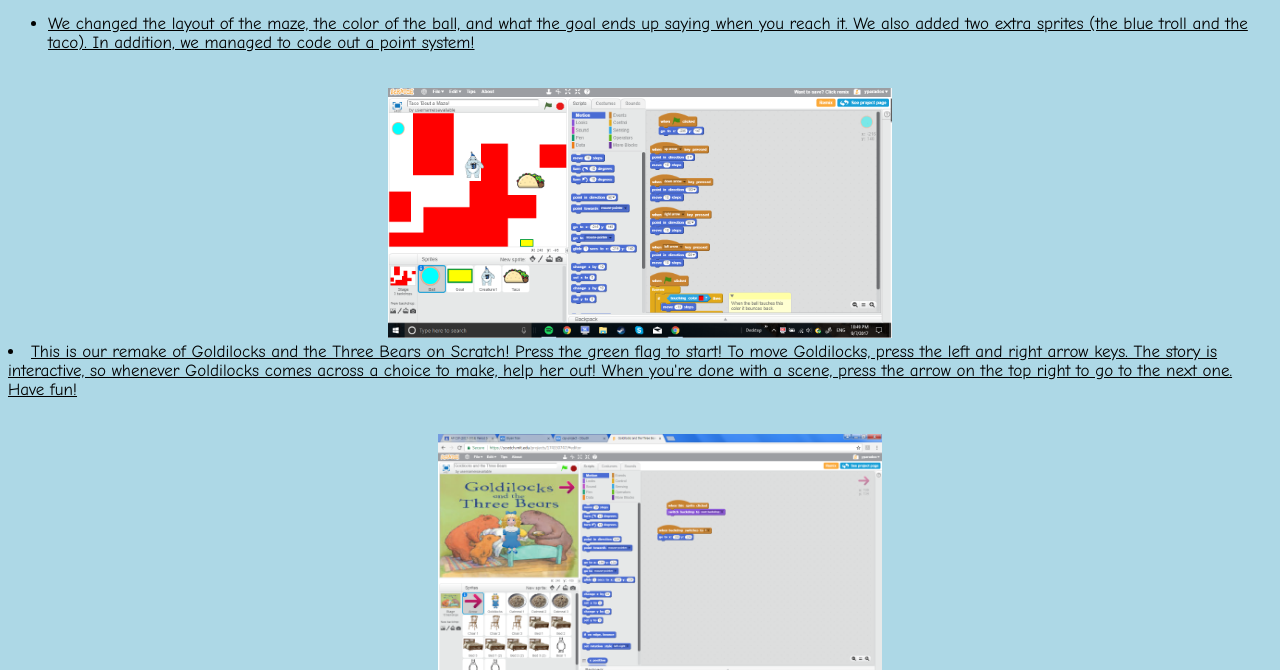
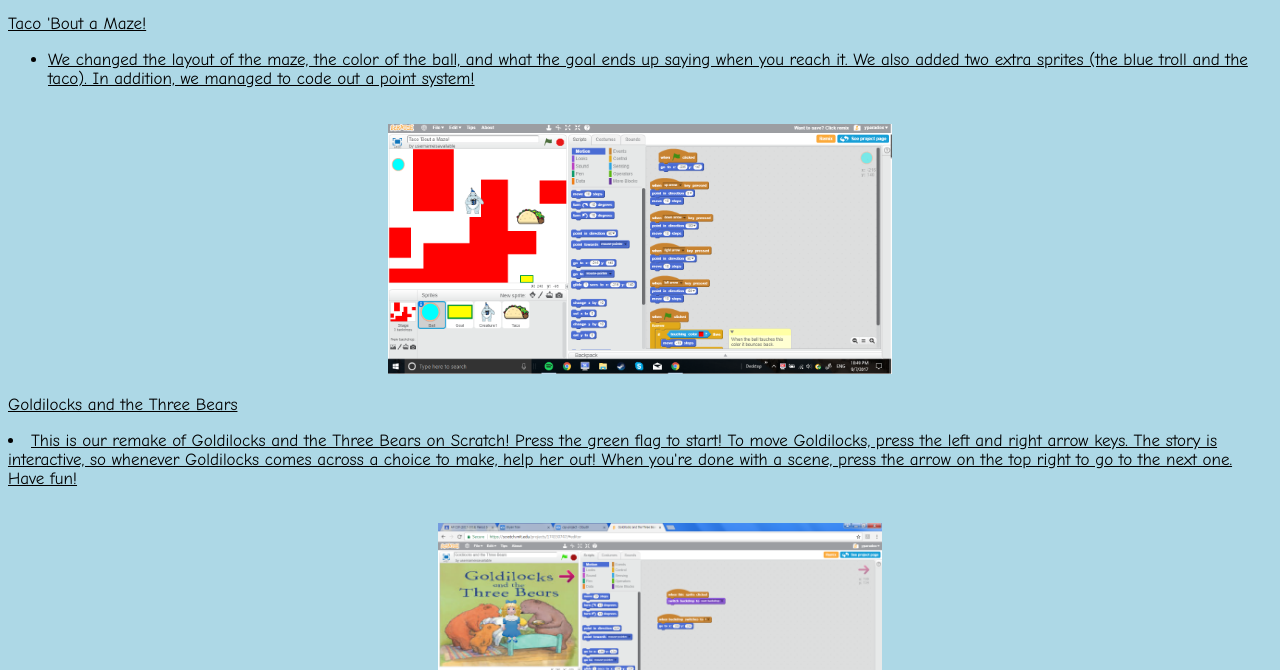
Before and after one commit to btran17792/csp2017, a plain HTML site: page portfolio.html in a window 1280 px wide. Shown: the part 430-1100 px from the top of the page. Drawn offline with Linux system fonts and the light colour scheme.

Commit message:
Update portfolio.html

```diff
--- a/portfolio.html
+++ b/portfolio.html
@@ -36,6 +36,9 @@ li {
     font-family: "Comic Sans MS", Comic Sans, cursive;
     font-size: 17px;
 }
+p   {
+    text-align: left;
+}
 </style>
     <a href="index.html">Home</a>
     <a href="portfolio.html">Portfolio</a>
@@ -46,13 +49,16 @@ li {
     <a target="_blank" href="https://scratch.mit.edu">
       <img src="images/scratchlogo.png" height="100">
     <br>
+     <a target="_blank" href="https://scratch.mit.edu/projects/173527156/#player">
+    <left><p>Taco 'Bout a Maze!</p></left>
 <ul>
   <li>We changed the layout of the maze, the color of the ball, and what the goal ends up saying when you reach it. We also added two extra sprites (the blue troll and the taco). In addition, we managed to code out a point system!</li1>
 </ul>
     <br>
     <a target="_blank" href="https://scratch.mit.edu/projects/173527156/#player">
       <center><img src="images/tacomaze.png" height="250"></center>
-	    <a target="_blank" href="https://scratch.mit.edu/projects/174330747/">
+      <a target="_blank" href="https://scratch.mit.edu/projects/174330747/">
+          <left><p>Goldilocks and the Three Bears</p></left>
   <li>This is our remake of Goldilocks and the Three Bears on Scratch! Press the green flag to start! To move Goldilocks, press the left and right arrow keys. The story is interactive, so whenever Goldilocks comes across a choice to make, help her out! When you're done with a scene, press the arrow on the top right to go to the next one. Have fun!</li>
   <ul>
       <br>
```
